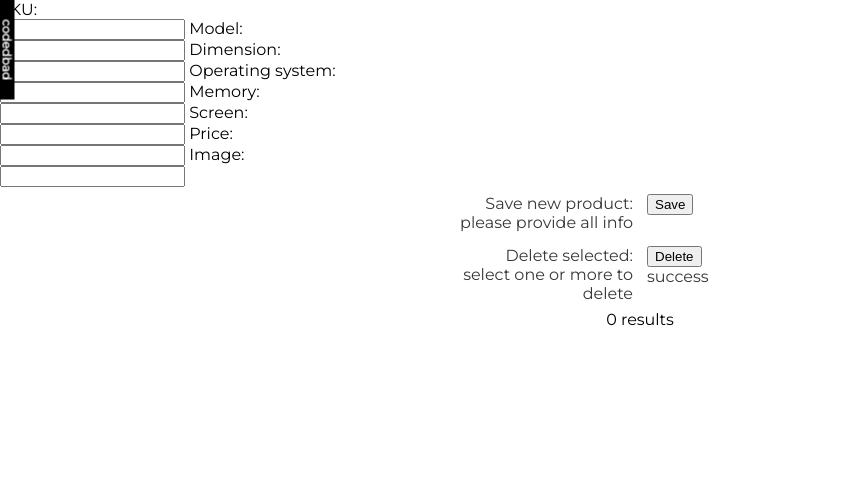
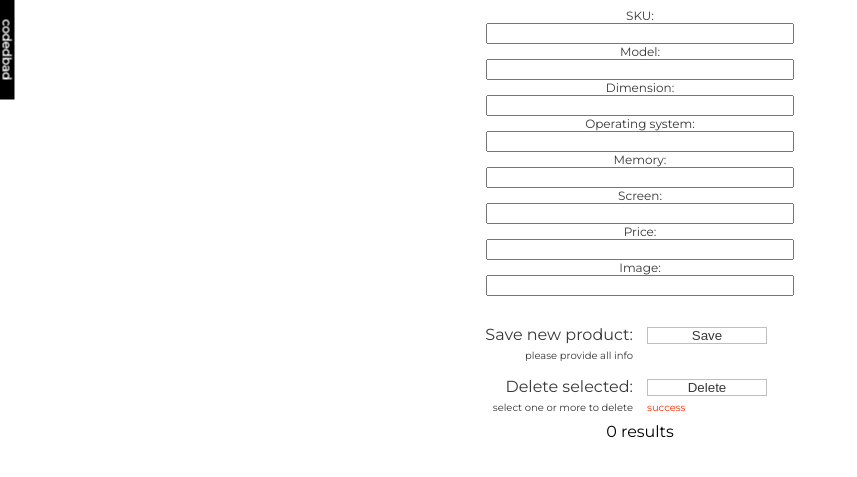
Before and after one commit to codedbad/codedshop, a PHP site: page /controlpanel.php in a window 1280 px wide. Shown: the top 477 px of the page, without its empty margins (0-857 px from the left). Run offline with PHP 8.4, Linux system fonts and the light colour scheme; data that the repository does not hold is empty; a stand-in replaces the project's code that opens the database connection.

Commit message:
Add files via upload

```diff
--- /dev/null
+++ b/config/app_config.php
@@ -0,0 +1,15 @@
+<?php
+
+$dbhost = 'localhost';
+$dbuser = 'root';
+$dbpass = '110189';
+$dbtbl = 'pr_list';
+
+$con = mysqli_connect("$dbhost", "$dbuser", "$dbpass", "$dbtbl");
+
+if (!$con) {
+    echo "Error: Unable to connect to MySQL." . PHP_EOL;
+    echo "Debugging errno: " . mysqli_connect_errno() . PHP_EOL;
+    echo "Debugging error: " . mysqli_connect_error() . PHP_EOL;
+    exit;
+}
--- a/styles/app.css
+++ b/styles/app.css
@@ -181,21 +171,101 @@ select {
 
 .container-pl .small-tx-dg {
   font-size: 12px;
-  color: #090F0F;
+  color: #090f0f;
   font-weight: bold;
 }
 
 .container-pl .medium-tx {
   font-size: 14px;
-  color: #090F0F;
+  color: #090f0f;
   font-weight: bold;
 }
 
 .container-pl .price-tag-pl {
   line-height: 40px;
+  color: #090f0f;
+}
+
+.link {
+  text-decoration: none;
 }
 
 .portrait:hover {
   border: 1px solid #969696;
 }
+
+.input {
+  width: 95%;
+  margin: 7px;
+  -webkit-box-sizing: border-box;
+          box-sizing: border-box;
+}
+
+.btn-submit {
+  text-decoration: none;
+  color: #373737;
+  border: 1px solid #bfbfbf;
+  padding: 0px;
+  width: 120px;
+  background: #ffffff;
+}
+
+.btn-delete {
+  text-decoration: none;
+  color: #373737;
+  border: 1px solid #bfbfbf;
+  padding: 0px;
+  width: 120px;
+  background: #ffffff;
+}
+
+.btn-resset {
+  text-decoration: none;
+  color: #373737;
+  border: 1px solid #bfbfbf;
+  padding: 1px 30px;
+  background: #ffffff;
+}
+
+.small-tx {
+  font-size: 10px;
+}
+
+.small-tx-rd {
+  font-size: 10px;
+  color: #ff2800;
+}
+
+.btn:hover {
+  font-weight: bold;
+}
+
+.btn-submit:hover, .btn-delete:hover, .btn-resset:hover {
+  border: 1px solid #969696;
+}
+
+.cp_con {
+  display: -webkit-box;
+  display: -ms-flexbox;
+  display: flex;
+  -ms-flex-wrap: wrap;
+      flex-wrap: wrap;
+  -webkit-box-pack: center;
+      -ms-flex-pack: center;
+          justify-content: center;
+  padding: 10px;
+  text-align: center;
+}
+
+.cp_con div {
+  margin: 5px;
+  height: auto;
+  width: 325px;
+  color: #373737;
+  line-height: 0%;
+}
+
+.cp_con div label {
+  font-size: 12px;
+}
 /*# sourceMappingURL=app.css.map */
--- a/styles/app.scss
+++ b/styles/app.scss
@@ -6,9 +6,10 @@ $colors: (
   text-gy: #373737,
   text-rd: #ff2800,
   text-we: #ffffff,
-  text-dg: #090F0F,
-  container-br: #bfbfbf
+  text-dg: #090f0f,
+  container-br: #bfbfbf,
   container-dg: #969696,
+  btn-hover: #e4e4e4
 );
 @function color($clip-path) {
   @return map-get($colors, $clip-path);
@@ -171,8 +161,74 @@ select {
   }
   .price-tag-pl {
     line-height: 40px;
+    color: color(text-dg);
   }
+}
+.link {
+  text-decoration: none;
 }
 .portrait:hover {
   border: 1px solid color(container-dg);
 }
+// ----------------------------------
+// -------- controlpanel.php --------
+// ----------------------------------
+.input {
+  width: 95%;
+  margin: 7px;
+  box-sizing: border-box;
+}
+.btn-submit {
+  text-decoration: none;
+  color: color(text-gy);
+  border: 1px solid color(container-br);
+  padding: 0px;
+  width: 120px;
+  background: color(text-we);
+}
+.btn-delete {
+  text-decoration: none;
+  color: color(text-gy);
+  border: 1px solid color(container-br);
+  padding: 0px;
+  width: 120px;
+  background: color(text-we);
+}
+.btn-resset {
+  text-decoration: none;
+  color: color(text-gy);
+  border: 1px solid color(container-br);
+  padding: 1px 30px;
+  background: color(text-we);
+}
+.small-tx {
+  font-size: 10px;
+}
+.small-tx-rd {
+  font-size: 10px;
+  color: color(text-rd);
+}
+.btn:hover {
+  font-weight: bold;
+}
+.btn-submit:hover, .btn-delete:hover, .btn-resset:hover{
+  border: 1px solid color(container-dg);
+}
+.cp_con {
+  display: flex;
+  flex-wrap: wrap;
+  justify-content: center;
+  padding: 10px;
+  text-align: center;
+  div {
+    //border: 1px solid color(container-br);
+    margin: 5px;
+    height: auto;
+    width: 325px;
+    color: color(text-gy);
+    line-height: 0%;
+    label {
+      font-size: 12px;
+    }
+  }
+}
```
Also changed, not shown: other parts of styles/app.css (+12 -22 lines), other parts of styles/app.scss (+8 -19 lines), images/huawei.jpg, images/iphone.jpg (added), 1 other file. Lines whose indentation alone changed are shown as unchanged.
